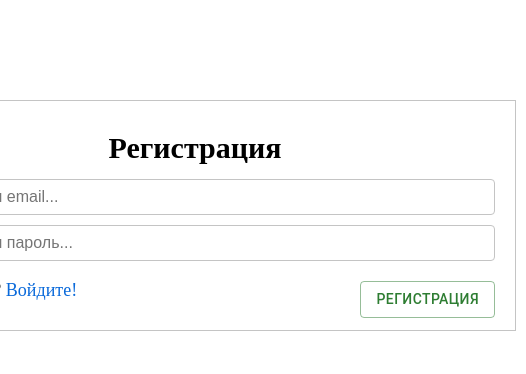
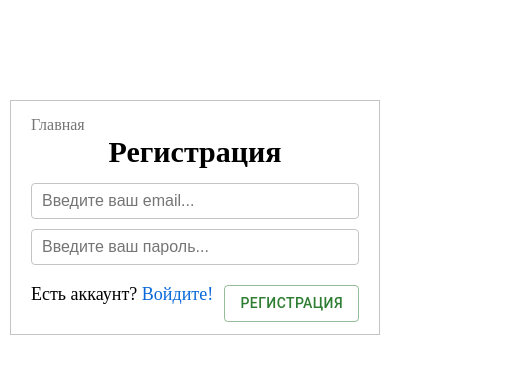
Before and after one commit to Zelelo622/bench-press-training-ts, a React (Create React App) app: page /registration in a window 390 px wide. Shown: the top 374 px of the page, 526 px wide, since content can reach past the window. Built offline with nearby package versions, Linux system fonts and the light colour scheme; no server answers.

Commit message:
feat: adaptive auth page

```diff
--- a/src/assets/styles/App.css
+++ b/src/assets/styles/App.css
@@ -37,6 +37,8 @@
 .link-back {
   color: #757575;
   transition: all 0.2s;
+  display: inline-block;
+  margin-bottom: 4px;
 }
 .link-back:hover {
   opacity: 0.7;
@@ -46,7 +48,7 @@
   display: flex;
   justify-content: center;
   align-items: center;
-  padding: 100px;
+  padding: 100px 0;
 }
 
 .registration__card {
@@ -58,7 +60,7 @@
 .registration__title {
   font-weight: 700;
   font-size: 30px;
-  padding-bottom: 16px;
+  margin-bottom: 16px;
   text-align: center;
 }
 
@@ -274,6 +276,17 @@ th {
 
 /* media */
 
+@media screen and (max-width: 750px) {
+  .registration {
+    display: block;
+  }
+
+  .registration__card {
+    width: auto;
+    max-width: 100%;
+  }
+}
+
 @media screen and (max-width: 620px) {
   .container {
     padding: 0 10px;
@@ -348,3 +361,31 @@ th {
     flex-direction: column;
   }
 }
+
+@media screen and (max-width: 380px) {
+  .registration__title {
+    font-size: 28px;
+    margin-bottom: 10px;
+  }
+
+  .registration__input {
+    font-size: 14px;
+  }
+
+  .registration__input-forgot {
+    margin-bottom: 6px;
+  }
+
+  .registration__rowWrap {
+    flex-direction: column;
+    gap: 6px;
+  }
+
+  .registration__row {
+    font-size: 16px;
+  }
+
+  .btnForgotWrapper {
+    flex-flow: column;
+  }
+}
--- a/src/pages/AuthPage.tsx
+++ b/src/pages/AuthPage.tsx
@@ -52,7 +52,7 @@ const AuthPage: FC = observer(() => {
     <div className="registration">
       <div className="container">
         <div className="registration__card">
-          <NavLink to={HOME_ROUTE} className="link-back">Назад</NavLink>
+          <NavLink to={HOME_ROUTE} className="link-back">Главная</NavLink>
           <div className="registration__title">
             {isLogin ? "Авторизация" : "Регистрация"}
           </div>
--- a/src/pages/ForgotPassPage.tsx
+++ b/src/pages/ForgotPassPage.tsx
@@ -27,7 +27,7 @@ const ForgotPassPage: FC = () => {
       <div className="container">
         <div className="registration__card">
           <NavLink to={HOME_ROUTE} className="link-back">
-            Назад
+            Главная
           </NavLink>
           <div className="registration__title">Восстановление пароля</div>
           <form
```
